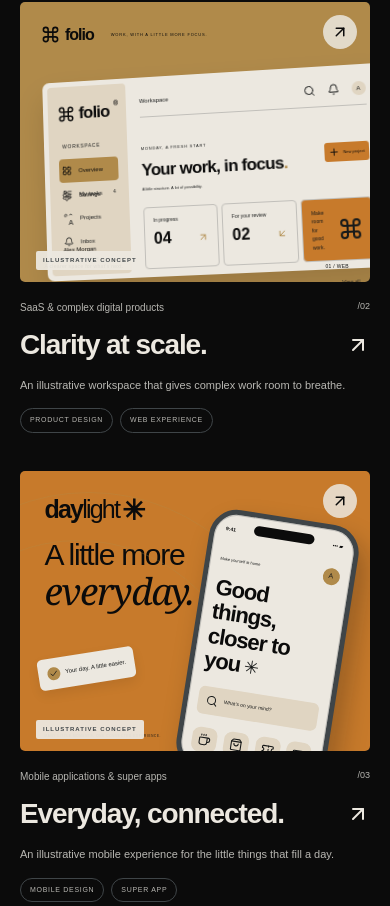
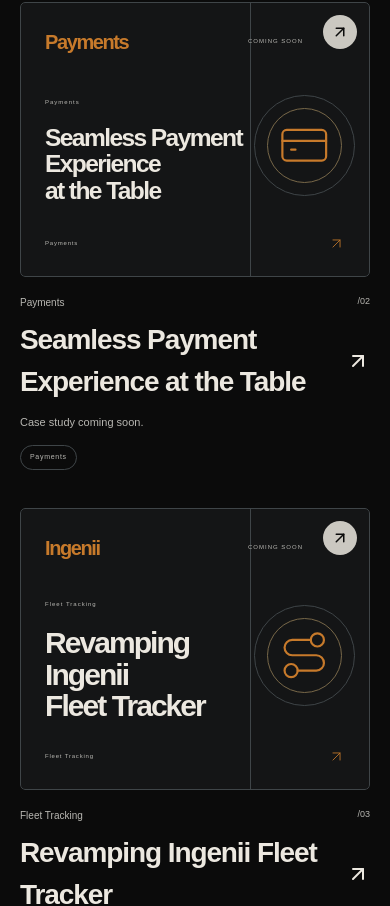
Before and after one commit to DurgaYasas/Personal-Portfolio, a Next.js app: page / in a window 390 px wide. Shown: the part 4363-5269 px from the top of the page. Built offline with nearby package versions, Linux system fonts and the light colour scheme.

Commit message:
Replace concept thumbnails with payment and fleet case study covers

```diff
--- a/app/page.tsx
+++ b/app/page.tsx
@@ -46,7 +46,7 @@ export default function Home() {
             <div className="section-topline">
               <span className="eyebrow">03 / WORKS</span>
               <span className="section-aside">
-                CASE STUDIES & DESIGN EXPLORATIONS <ArrowDownRight size={15} />
+                SELECTED CASE STUDIES <ArrowDownRight size={15} />
               </span>
             </div>
             <div className="work-heading">
@@ -67,14 +67,14 @@ export default function Home() {
               <Reveal
                 key={project.slug}
                 delay={index * 0.08}
-                className={project.kind === "case-study" ? "featured-case" : ""}
+                className="featured-case"
               >
                 <ProjectCard project={project} />
               </Reveal>
             ))}
           </div>
           <p className="work-disclosure">
-            <span /> Illustrative explorations are labeled on each card.
+            <span /> More case studies coming soon.
           </p>
         </section>
 
--- a/components/case-study-cover.module.css
+++ b/components/case-study-cover.module.css
@@ -56,6 +56,7 @@
   margin-left: 3px;
 }
 .topline > span:last-child {
+  padding-right: 42px;
   font-size: 8px;
   letter-spacing: 1.8px;
   color: var(--muted);
@@ -86,6 +87,10 @@
 }
 .title > span {
   color: var(--accent);
+}
+.longTitle .title {
+  font-size: clamp(30px, 4vw, 60px);
+  text-wrap: balance;
 }
 .searchMark {
   position: relative;
@@ -146,16 +151,17 @@
 }
 @media (min-width: 761px) and (max-width: 1100px) {
   .cover {
-    aspect-ratio: 2;
+    aspect-ratio: auto;
+    min-height: 360px;
   }
   .detail {
-    aspect-ratio: 2.1;
+    aspect-ratio: auto;
   }
 }
 @media (max-width: 760px) {
   .cover {
     padding: 24px;
-    aspect-ratio: 1.5;
+    aspect-ratio: auto;
     min-height: 275px;
   }
   .topline > span:last-child {
@@ -170,6 +176,9 @@
   }
   .title {
     font-size: clamp(30px, 7.7vw, 48px);
+  }
+  .longTitle .title {
+    font-size: clamp(24px, 6.3vw, 42px);
   }
   .kicker {
     font-size: 6px;
--- a/components/case-study-cover.tsx
+++ b/components/case-study-cover.tsx
@@ -1,38 +1,47 @@
-import { ArrowUpRight, Search } from "lucide-react";
+import { ArrowUpRight, CreditCard, Route, Search } from "lucide-react";
 import { Fragment } from "react";
+import type { ProjectCover } from "@/data/projects";
 import styles from "./case-study-cover.module.css";
 
 // Typographic thumbnail only. Original project imagery will be supplied later.
 export function CaseStudyCover({
   title,
   tags,
+  cover,
+  upcoming = false,
   detail = false,
 }: {
   title: string;
   tags: string[];
+  cover?: ProjectCover;
+  upcoming?: boolean;
   detail?: boolean;
 }) {
   const [lead, ...rest] = title.split(" ");
+  const titleLines = cover?.titleLines ?? [lead, rest.join(" ")];
+  const Icon = { search: Search, payment: CreditCard, fleet: Route }[
+    cover?.icon ?? "search"
+  ];
   return (
     <div
-      className={`${styles.cover} ${detail ? styles.detail : ""}`}
+      className={`${styles.cover} ${detail ? styles.detail : ""} ${title.length > 36 ? styles.longTitle : ""}`}
       aria-hidden="true"
     >
       <div className={styles.topline}>
-        <span className={styles.wordmark}>{lead}</span>
-        <span>CASE STUDY</span>
+        <span className={styles.wordmark}>{cover?.wordmark ?? lead}</span>
+        <span>{upcoming ? "COMING SOON" : "CASE STUDY"}</span>
       </div>
       <div className={styles.composition}>
         <div>
           <span className={styles.kicker}>{tags[0]}</span>
           <div className={styles.title}>
-            {lead}
-            <br />
-            {rest.join(" ")}
+            {titleLines.map((line) => (
+              <div key={line}>{line}</div>
+            ))}
           </div>
         </div>
         <div className={styles.searchMark}>
-          <Search strokeWidth={1} />
+          <Icon strokeWidth={1} />
           <span className={styles.orbit} />
           <span className={styles.orbitOuter} />
         </div>
--- a/components/project-card.tsx
+++ b/components/project-card.tsx
@@ -1,7 +1,6 @@
 import Link from "next/link";
 import { ArrowUpRight } from "lucide-react";
 import type { Project } from "@/data/projects";
-import { ProjectVisual } from "./project-visual";
 import { CaseStudyCover } from "./case-study-cover";
 
 export function ProjectCard({ project }: { project: Project }) {
@@ -10,22 +9,21 @@ export function ProjectCard({ project }: { project: Project }) {
       <Link
         href={`/work/${project.slug}`}
         className="project-link"
-        aria-label={`Explore ${project.title}${project.kind === "concept" ? " — illustrative concept" : " — case study"}`}
+        aria-label={`Explore ${project.title}${project.kind === "upcoming" ? " — case study coming soon" : " — case study"}`}
       >
         <div className="project-image-wrap">
-          {project.kind === "case-study" ? (
-            <CaseStudyCover title={project.title} tags={project.tags} />
-          ) : (
-            <ProjectVisual variant={project.visual} />
-          )}
+          <CaseStudyCover
+            title={project.title}
+            tags={project.tags}
+            cover={project.cover}
+            upcoming={project.kind === "upcoming"}
+          />
           <span className="project-open">
             <ArrowUpRight size={23} />
           </span>
-          <span className="concept-label">
-            {project.kind === "case-study"
-              ? "CASE STUDY"
-              : "ILLUSTRATIVE CONCEPT"}
-          </span>
+          {project.kind === "case-study" && (
+            <span className="concept-label">CASE STUDY</span>
+          )}
         </div>
         <div className="project-meta">
           <span>{project.category}</span>
--- /dev/null
+++ b/components/upcoming-case-study.tsx
@@ -0,0 +1,45 @@
+import Link from "next/link";
+import { ArrowLeft } from "lucide-react";
+import type { UpcomingProject } from "@/data/projects";
+import { CaseStudyCover } from "./case-study-cover";
+import { Footer } from "./footer";
+import { Navigation } from "./navigation";
+import { Reveal } from "./reveal";
+
+export function UpcomingCaseStudy({
+  project,
+  totalProjects,
+}: {
+  project: UpcomingProject;
+  totalProjects: number;
+}) {
+  return (
+    <div id="top">
+      <Navigation workCount={totalProjects} />
+      <main id="main">
+        <section className="case-hero container">
+          <Link href="/#work" className="text-link">
+            <ArrowLeft size={17} aria-hidden="true" /> Back to work
+          </Link>
+          <Reveal>
+            <div className="case-kicker eyebrow">
+              {project.category} <span>COMING SOON / {project.number}</span>
+            </div>
+            <h1>{project.title}</h1>
+            <p className="case-description">{project.description}</p>
+          </Reveal>
+          <Reveal>
+            <CaseStudyCover
+              title={project.title}
+              tags={project.tags}
+              cover={project.cover}
+              upcoming
+              detail
+            />
+          </Reveal>
+        </section>
+      </main>
+      <Footer />
+    </div>
+  );
+}
--- a/data/projects.ts
+++ b/data/projects.ts
@@ -1,5 +1,11 @@
 import { pickmeSearchRevamp } from "./case-studies/pickme-search-revamp";
 import type { SourceCaseStudy } from "./case-studies/types";
+
+export type ProjectCover = {
+  wordmark: string;
+  icon: "search" | "payment" | "fleet";
+  titleLines: string[];
+};
 
 type ProjectBase = {
   slug: string;
@@ -8,14 +14,11 @@ type ProjectBase = {
   category: string;
   description: string;
   tags: string[];
+  cover?: ProjectCover;
 };
 
-export type ConceptProject = ProjectBase & {
-  kind: "concept";
-  visual: "workspace" | "mobile";
-  premise: string;
-  rationale: string;
-  flow: string[];
+export type UpcomingProject = ProjectBase & {
+  kind: "upcoming";
 };
 
 export type CaseStudyProject = ProjectBase & {
@@ -23,9 +26,9 @@ export type CaseStudyProject = ProjectBase & {
   article: SourceCaseStudy;
 };
 
-export type Project = ConceptProject | CaseStudyProject;
+export type Project = UpcomingProject | CaseStudyProject;
 
-// Documented case studies and illustrative concepts remain explicitly distinct.
+// Upcoming projects contain only supplied titles; article content can be added later.
 export const projects: Project[] = [
   {
     kind: "case-study",
@@ -38,45 +41,31 @@ export const projects: Project[] = [
     article: pickmeSearchRevamp,
   },
   {
-    kind: "concept",
-    slug: "clarity-at-scale",
+    kind: "upcoming",
+    slug: "seamless-payment-experience-at-the-table",
     number: "02",
-    title: "Clarity at scale.",
-    category: "SaaS & complex digital products",
-    description:
-      "An illustrative workspace that gives complex work room to breathe.",
-    visual: "workspace",
-    tags: ["PRODUCT DESIGN", "WEB EXPERIENCE"],
-    premise:
-      "Explore how a calm visual hierarchy could make a busy digital workspace easier to navigate.",
-    rationale:
-      "A persistent navigation rail, a clear primary action, and restrained use of color create an intentional starting point. This is a visual hypothesis, awaiting research and validation.",
-    flow: [
-      "Open workspace",
-      "Find a project",
-      "Review tasks",
-      "Choose the next action",
-    ],
+    title: "Seamless Payment Experience at the Table",
+    category: "Payments",
+    description: "Case study coming soon.",
+    tags: ["Payments"],
+    cover: {
+      wordmark: "Payments",
+      icon: "payment",
+      titleLines: ["Seamless Payment", "Experience at the Table"],
+    },
   },
   {
-    kind: "concept",
-    slug: "everyday-connected",
+    kind: "upcoming",
+    slug: "revamping-ingenii-fleet-tracker",
     number: "03",
-    title: "Everyday, connected.",
-    category: "Mobile applications & super apps",
-    description:
-      "An illustrative mobile experience for the little things that fill a day.",
-    visual: "mobile",
-    tags: ["MOBILE DESIGN", "SUPER APP"],
-    premise:
-      "Explore a shared entry point for everyday services without making every service compete for attention.",
-    rationale:
-      "Recognizable service icons, generous touch targets, and a short route from discovery to selection offer a starting direction. Usability and service priorities still need to be tested.",
-    flow: [
-      "Explore services",
-      "Choose a category",
-      "Review an option",
-      "Continue to the service",
-    ],
+    title: "Revamping Ingenii Fleet Tracker",
+    category: "Fleet Tracking",
+    description: "Case study coming soon.",
+    tags: ["Fleet Tracking"],
+    cover: {
+      wordmark: "Ingenii",
+      icon: "fleet",
+      titleLines: ["Revamping Ingenii", "Fleet Tracker"],
+    },
   },
 ];
```
Also changed, not shown: app/work/[slug]/page.tsx (+8 -159 lines), 1 other file (tests, documents, lock files or other folders).
